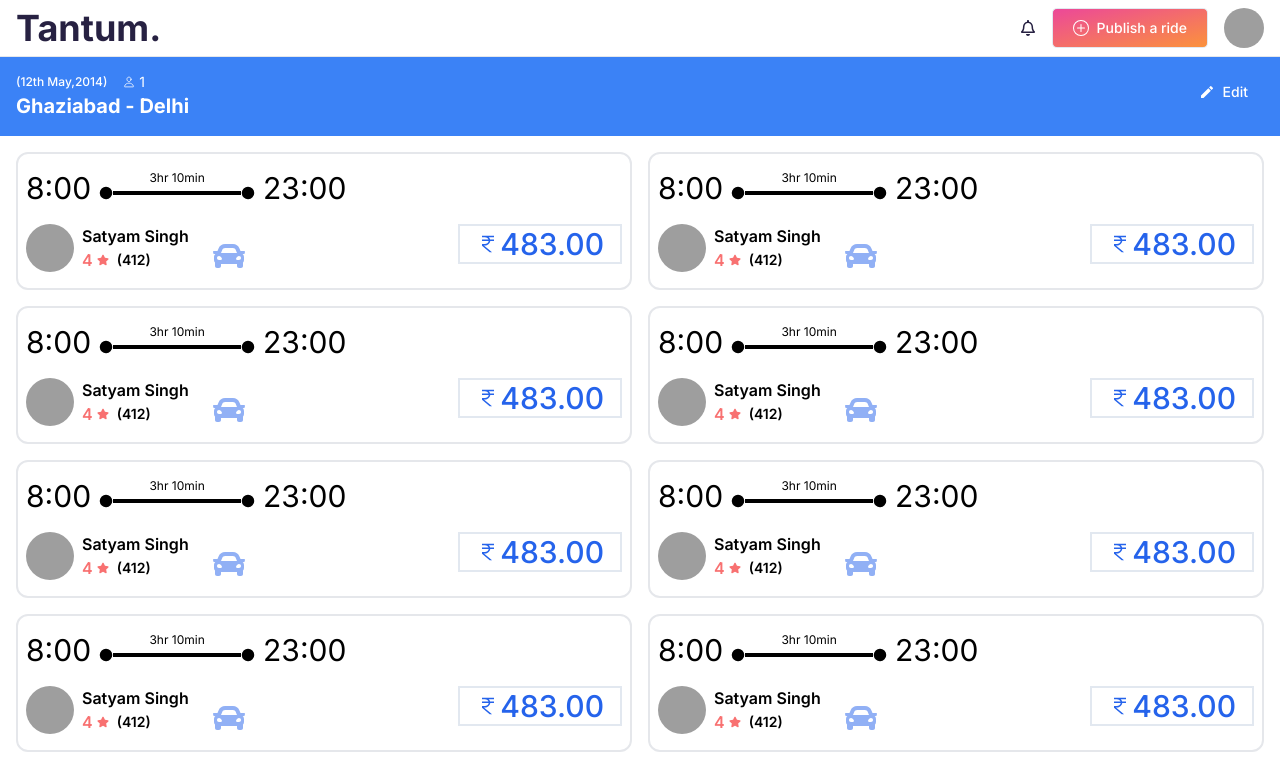
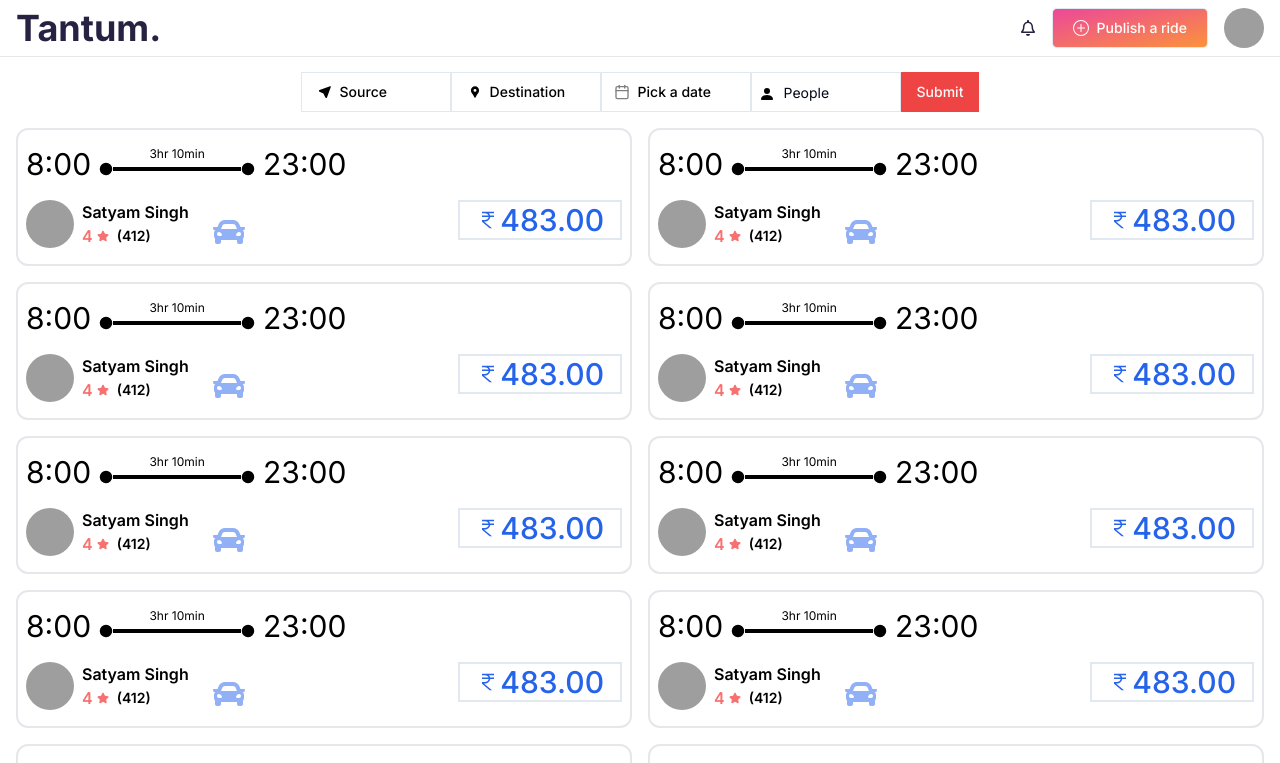
Before and after one commit to raghavawasthi24/Tantum2.0, a Next.js app in the folder client/: page /rides in a window 1280 px wide. Shown: the top 763 px of the page. Built offline with nearby package versions, Linux system fonts and the light colour scheme; grey boxes are pictures that could not be loaded.

Commit message:
feat: added drawer for small size screen in editing search rides

```diff
--- a/client/src/app/(user)/(home)/components/LandingPage.tsx
+++ b/client/src/app/(user)/(home)/components/LandingPage.tsx
@@ -1,45 +1,23 @@
 "use client";
 import React from "react";
-import { Input } from "@/components/ui/input";
-import { Button } from "@/components/ui/button";
-import { TbLocationFilled } from "react-icons/tb";
-import { MdLocationPin } from "react-icons/md";
-import { BsPersonFill } from "react-icons/bs";
-import {
-  Form,
-  FormControl,
-  FormField,
-  FormItem,
-  FormMessage,
-} from "@/components/ui/form";
-import { useForm } from "react-hook-form";
-
-import { ComboBox } from "@/components/shared/ComboxBox";
-import { CustomizedCalendar } from "@/components/shared/CustomizedCalender";
-import { cities } from "@/constants";
 import { useSession } from "next-auth/react";
+import FindRideForm from "@/components/FindRideForm";
 import { RideSchema } from "@/schemas/Ride";
+import { getRide } from "@/actions/Rides/ride";
 import { z } from "zod";
-import { zodResolver } from "@hookform/resolvers/zod";
-import { getRide } from "@/actions/Rides/ride";
 
 export default function LandingPage() {
   const { data: session } = useSession();
   console.log(session);
 
-  const form = useForm<z.infer<typeof RideSchema>>({
-    resolver: zodResolver(RideSchema),
-  });
-
   const onSubmit = async (data: z.infer<typeof RideSchema>) => {
-     try{
-       const res= await getRide(data);
-        console.log(res);
-     }
-      catch(error){
-        console.log(error);
-      }
-   };
+    try {
+      const res = await getRide(data);
+      console.log(res);
+    } catch (error) {
+      console.log(error);
+    }
+  };
 
   return (
     <section className=" py-20 flex flex-col items-center clip-custom bg-ai gap-12">
@@ -54,83 +32,7 @@ export default function LandingPage() {
         </p>
       </div>
 
-      <Form {...form}>
-        <form
-          onSubmit={form.handleSubmit(onSubmit)}
-          className="w-3/4 flex md:flex-row flex-col justify-center"
-        >
-          <FormField
-            control={form.control}
-            name="source"
-            render={({ field }) => (
-              <FormItem className="">
-                <ComboBox
-                  name="source"
-                  className="w-full md:w-[150px]"
-                  options={cities}
-                  icon={<TbLocationFilled />}
-                  placeholder="Source"
-                  form={form}
-                />
-              </FormItem>
-            )}
-          />
-          <FormField
-            control={form.control}
-            name="destination"
-            render={({ field }) => (
-              <FormItem>
-                <FormControl>
-                  <ComboBox
-                    className="w-full md:w-[150px]"
-                    options={cities}
-                    name="destination"
-                    icon={<MdLocationPin />}
-                    placeholder="Destination"
-                    form={form}
-                  />
-                </FormControl>
-              </FormItem>
-            )}
-          />
-          <FormField
-            control={form.control}
-            name="date"
-            render={({ field }) => (
-              <FormItem className="flex flex-col">
-                <CustomizedCalendar
-                  field={field}
-                  className="w-full md:w-[150px]"
-                />
-                <FormMessage />
-              </FormItem>
-            )}
-          />
-          <FormField
-            control={form.control}
-            name="seats"
-            render={({ field }) => (
-              <FormItem className="flex flex-col">
-                <div className="relative md:w-[150px] w-full">
-                  <BsPersonFill className="absolute left-2 top-3.5 h-4 w-4 " />
-                  <FormControl>
-                    <Input
-                      placeholder="People"
-                      className="pl-8 focus-visible:ring-0 rounded-none focus-visible:ring-offset-0 h-10 placeholder:text-foreground"
-                      {...field}
-                      type="number"
-                    />
-                  </FormControl>
-                </div>
-                <FormMessage />
-              </FormItem>
-            )}
-          />
-          <Button type="submit" className="bg-destructive hover:bg-destructive">
-            Submit
-          </Button>
-        </form>
-      </Form>
+      <FindRideForm onSubmit={onSubmit} className="w-3/4"/>
     </section>
   );
 }
--- a/client/src/app/(user)/rides/page.tsx
+++ b/client/src/app/(user)/rides/page.tsx
@@ -1,16 +1,53 @@
+"use client";
 import Header from "@/components/shared/Header/Header";
 import React from "react";
 import RideHeader from "./components/ride-header";
 import { Filter } from "lucide-react";
 import FilterRides from "./components/filter-rides";
 import Rides from "./components/rides";
+import { RideSchema } from "@/schemas/Ride";
+import { getRide } from "@/actions/Rides/ride";
+import { z } from "zod";
+import FindRideForm from "@/components/FindRideForm";
+import { Button } from "@/components/ui/button";
+import {
+  Drawer,
+  DrawerClose,
+  DrawerContent,
+  DrawerDescription,
+  DrawerFooter,
+  DrawerHeader,
+  DrawerTitle,
+  DrawerTrigger,
+} from "@/components/ui/drawer";
+import { IoIosSearch } from "react-icons/io";
 
 export default function page() {
+   const onSubmit = async (data: z.infer<typeof RideSchema>) => {
+     try {
+       const res = await getRide(data);
+       console.log(res);
+     } catch (error) {
+       console.log(error);
+     }
+   };
   return (
-    <div className="min-h-screen">
-      <Header />
-      <RideHeader />
-      <div className="flex justify-center gap-8 p-4">
+    <div className="min-h-screen p-4">
+      <FindRideForm onSubmit={onSubmit} className="w-full hidden md:flex mx-auto" />
+      <div className="flex md:hidden">
+        <Drawer>
+          <DrawerTrigger asChild>
+            <Button variant="outline" className="w-full"
+            >
+              <IoIosSearch className="w-4 h-4 mr-2"/>
+              Delhi to Mumbai - 19 March, 2024</Button>
+          </DrawerTrigger>
+          <DrawerContent>
+            <FindRideForm onSubmit={onSubmit} className="w-full mx-auto py-2" />
+          </DrawerContent>
+        </Drawer>
+      </div>
+      <div className="flex justify-center gap-8 py-4">
         {/* <FilterRides /> */}
         <Rides />
       </div>
--- /dev/null
+++ b/client/src/components/FindRideForm.tsx
@@ -0,0 +1,111 @@
+"use client";
+import React from 'react';
+import { Input } from "@/components/ui/input";
+import { Button } from "@/components/ui/button";
+import { TbLocationFilled } from "react-icons/tb";
+import { MdLocationPin } from "react-icons/md";
+import { BsPersonFill } from "react-icons/bs";
+import {
+  Form,
+  FormControl,
+  FormField,
+  FormItem,
+  FormMessage,
+} from "@/components/ui/form";
+import { z } from "zod";
+import { zodResolver } from "@hookform/resolvers/zod";
+import { getRide } from "@/actions/Rides/ride";
+import { useForm } from "react-hook-form";
+
+import { ComboBox } from "@/components/shared/ComboxBox";
+import { CustomizedCalendar } from "@/components/shared/CustomizedCalender";
+import { cities } from "@/constants";
+import { RideSchema } from "@/schemas/Ride";
+import { cn } from '@/lib/utils';
+
+export default function FindRideForm({onSubmit, className}:any) {
+    const form = useForm<z.infer<typeof RideSchema>>({
+      resolver: zodResolver(RideSchema),
+    });
+
+
+  return (
+    <Form {...form}>
+      <form
+        onSubmit={form.handleSubmit(onSubmit)}
+        className={cn("flex md:flex-row flex-col justify-center",className)}
+      >
+        <FormField
+          control={form.control}
+          name="source"
+          render={({ field }) => (
+            <FormItem className="">
+              <ComboBox
+                name="source"
+                className="w-full md:w-[150px]"
+                options={cities}
+                icon={<TbLocationFilled />}
+                placeholder="Source"
+                form={form}
+              />
+            </FormItem>
+          )}
+        />
+        <FormField
+          control={form.control}
+          name="destination"
+          render={({ field }) => (
+            <FormItem>
+              <FormControl>
+                <ComboBox
+                  className="w-full md:w-[150px]"
+                  options={cities}
+                  name="destination"
+                  icon={<MdLocationPin />}
+                  placeholder="Destination"
+                  form={form}
+                />
+              </FormControl>
+            </FormItem>
+          )}
+        />
+        <FormField
+          control={form.control}
+          name="date"
+          render={({ field }) => (
+            <FormItem className="flex flex-col">
+              <CustomizedCalendar
+                field={field}
+                className="w-full md:w-[150px]"
+              />
+              <FormMessage />
+            </FormItem>
+          )}
+        />
+        <FormField
+          control={form.control}
+          name="seats"
+          render={({ field }) => (
+            <FormItem className="flex flex-col">
+              <div className="relative md:w-[150px] w-full">
+                <BsPersonFill className="absolute left-2 top-3.5 h-4 w-4 " />
+                <FormControl>
+                  <Input
+                    placeholder="People"
+                    className="pl-8 focus-visible:ring-0 rounded-none focus-visible:ring-offset-0 h-10 placeholder:text-foreground"
+                    {...field}
+                    type="number"
+                  />
+                </FormControl>
+              </div>
+              <FormMessage />
+            </FormItem>
+          )}
+        />
+        <Button type="submit" className="bg-destructive hover:bg-destructive">
+          Submit
+        </Button>
+      </form>
+    </Form>
+  );
+}
```
